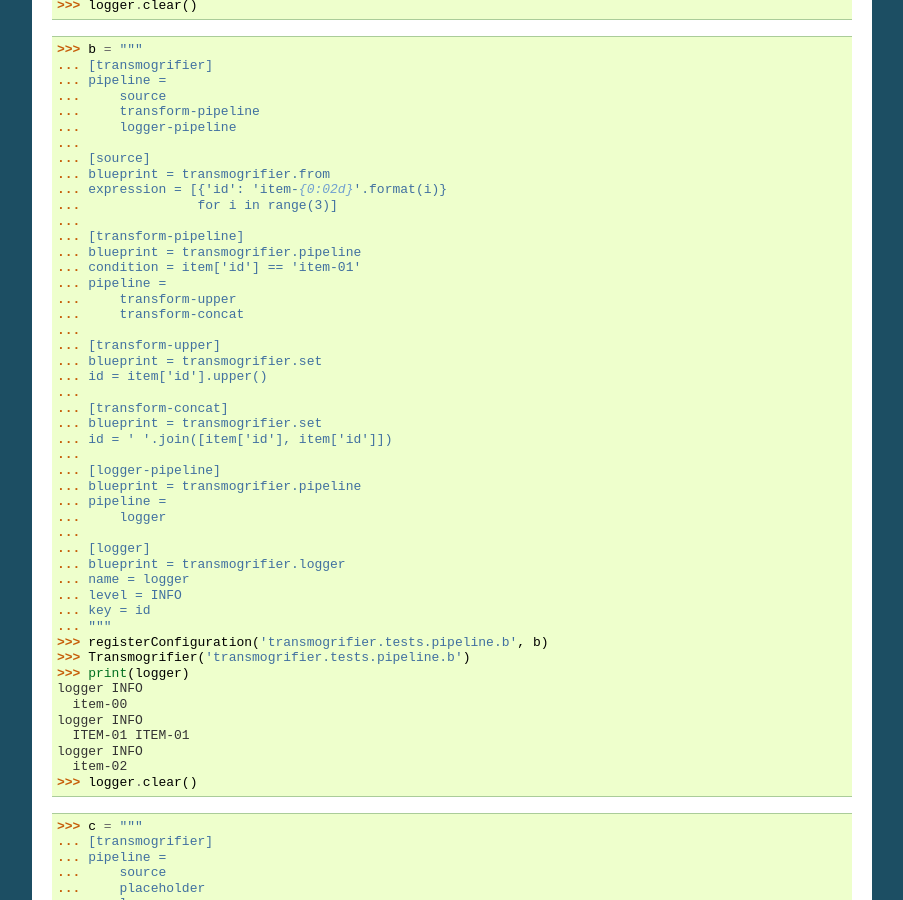
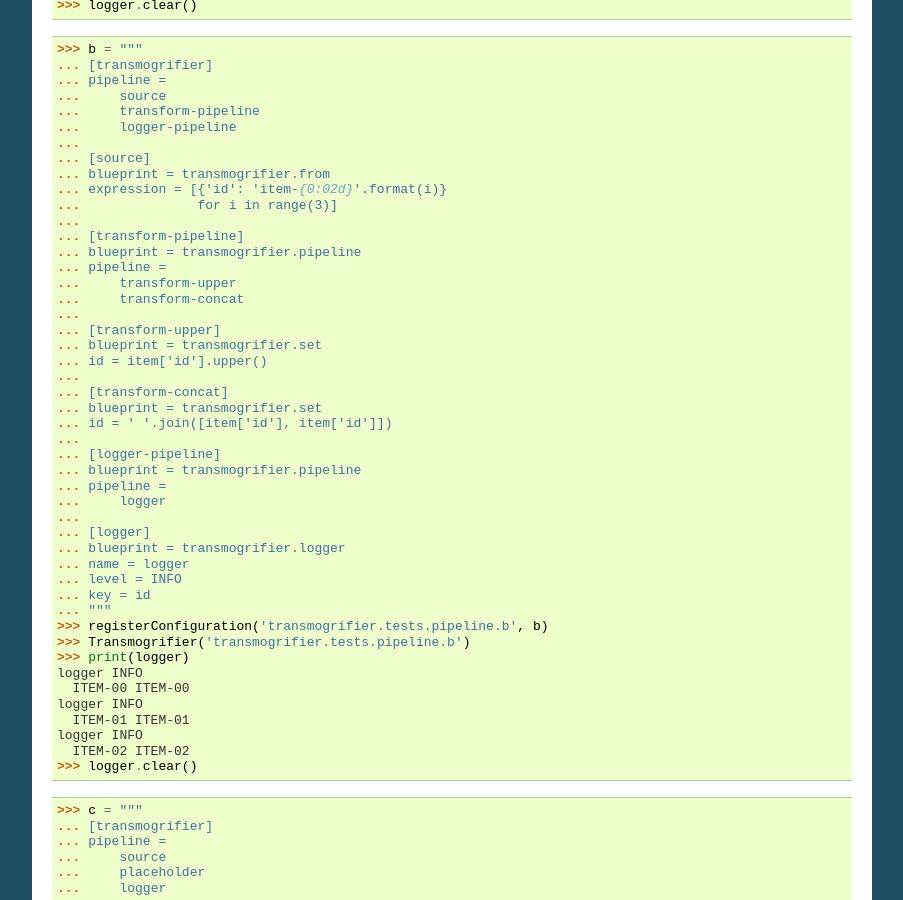
Before and after one commit to collective/transmogrifier, a Sphinx documentation site: the page built from docs/blueprints/pipeline.rst, in a window 1280 px wide and 900 px high, scrolled down 583 px. Shown: the whole window, without its empty margins (198-1101 px from the left). Built offline with Sphinx 7.4.7, drawn with Linux system fonts in a browser that asks for light colours.

Commit message:
Fix problem of iterating pipeline blueprints items twice and remove support for conditional pipelines

```diff
--- a/docs/blueprints/pipeline.rst
+++ b/docs/blueprints/pipeline.rst
@@ -48,7 +48,6 @@ Pipeline section
     ...
     ... [transform-pipeline]
     ... blueprint = transmogrifier.pipeline
-    ... condition = item['id'] == 'item-01'
     ... pipeline =
     ...     transform-upper
     ...     transform-concat
@@ -76,11 +75,11 @@ Pipeline section
     >>> Transmogrifier('transmogrifier.tests.pipeline.b')
     >>> print(logger)
     logger INFO
-      item-00
+      ITEM-00 ITEM-00
     logger INFO
       ITEM-01 ITEM-01
     logger INFO
-      item-02
+      ITEM-02 ITEM-02
     >>> logger.clear()
 
     >>> c = """
```
Also changed, not shown: 1 other file.
